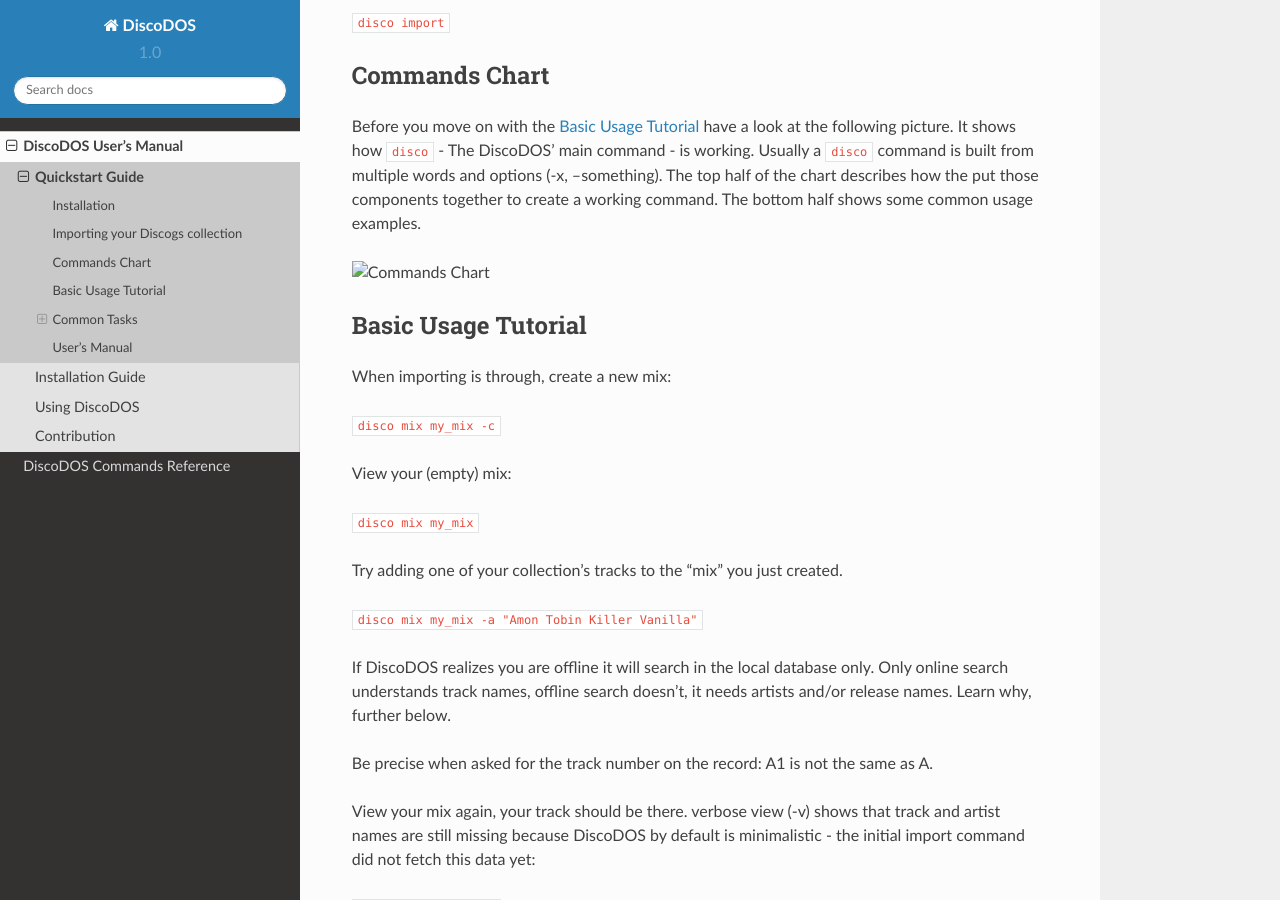
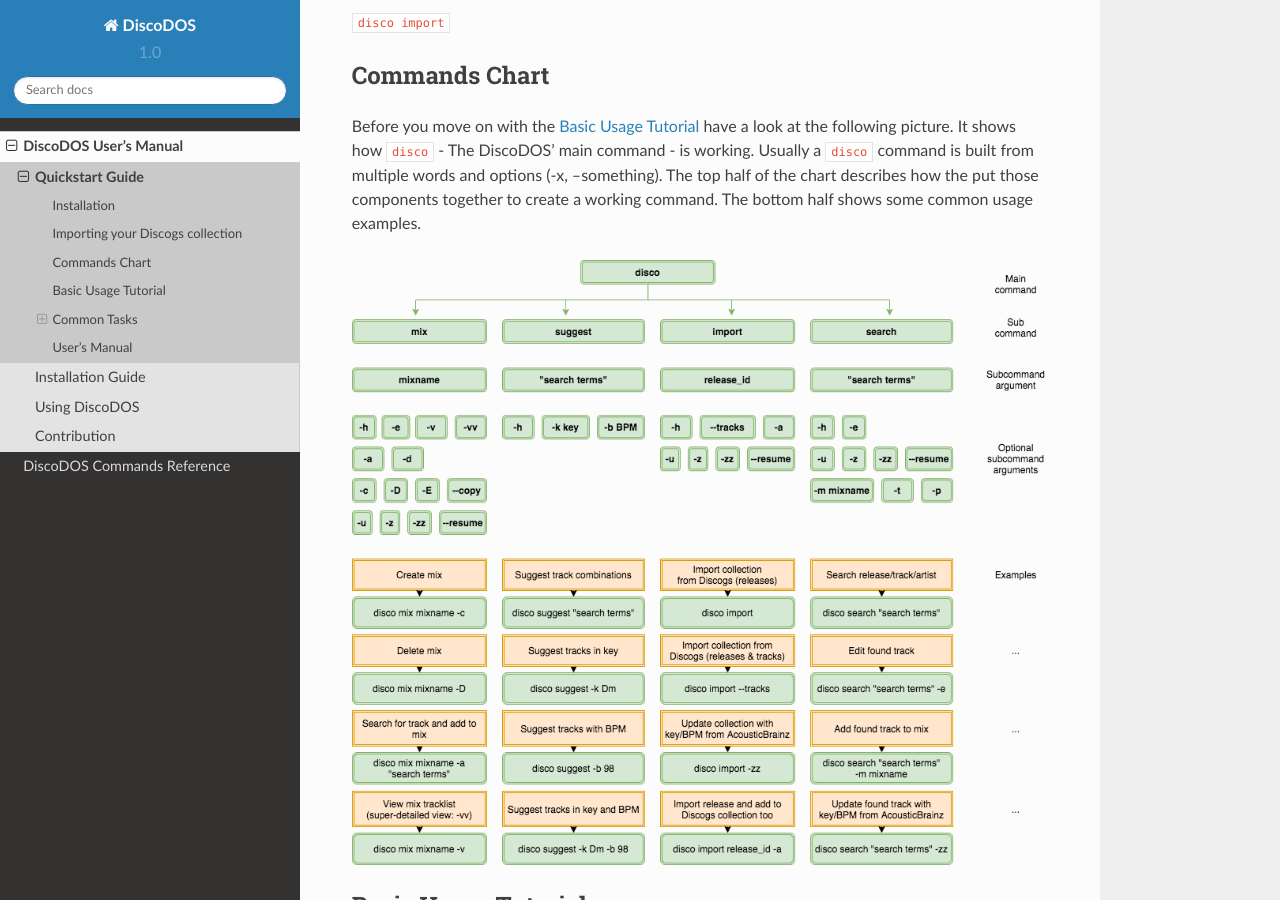
Before and after one commit to JOJ0/discodos, a Sphinx documentation site: the page built from sphinx/source/QUICKSTART.md, in a window 1280 px wide and 900 px high, scrolled down 718 px. Built offline with Sphinx 7.4.7 and the Read the Docs theme 2.0.0, drawn with Linux system fonts in a browser that asks for light colours; pages that are not in the unit, such as notebooks, are missing from menus.

Commit message:
sphinx: fix links to commands chart image

```diff
--- a/sphinx/source/QUICKSTART.md
+++ b/sphinx/source/QUICKSTART.md
@@ -32,7 +32,7 @@
 
 Before you move on with the [Basic Usage Tutorial](#basic-usage-tutorial) have a look at the following picture. It shows how `disco` - The DiscoDOS' main command - is working. Usually a `disco` command is built from multiple words and options (-x, --something). The top half of the chart describes how the put those components together to create a working command. The bottom half shows some common usage examples.
 
-![Commands Chart](assets/discodos_cmds_v0.3_transp.png)
+![Commands Chart](../../assets/discodos_cmds_v0.3_transp.png)
 
 
 
```
Also changed, not shown: sphinx/source/MANUAL.md (+1 -1 lines).
